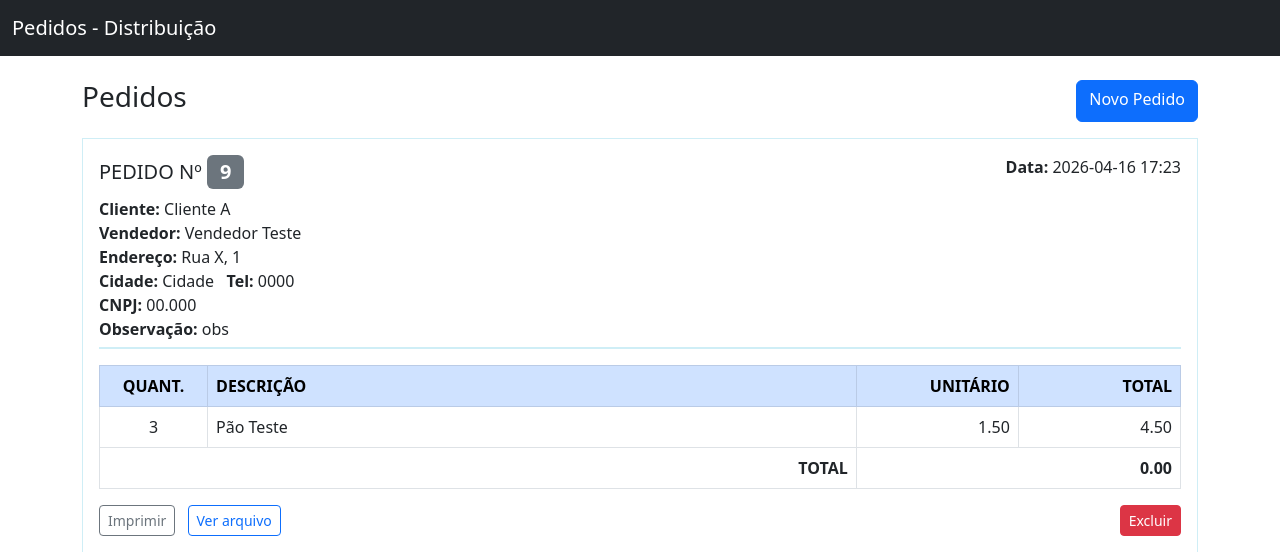
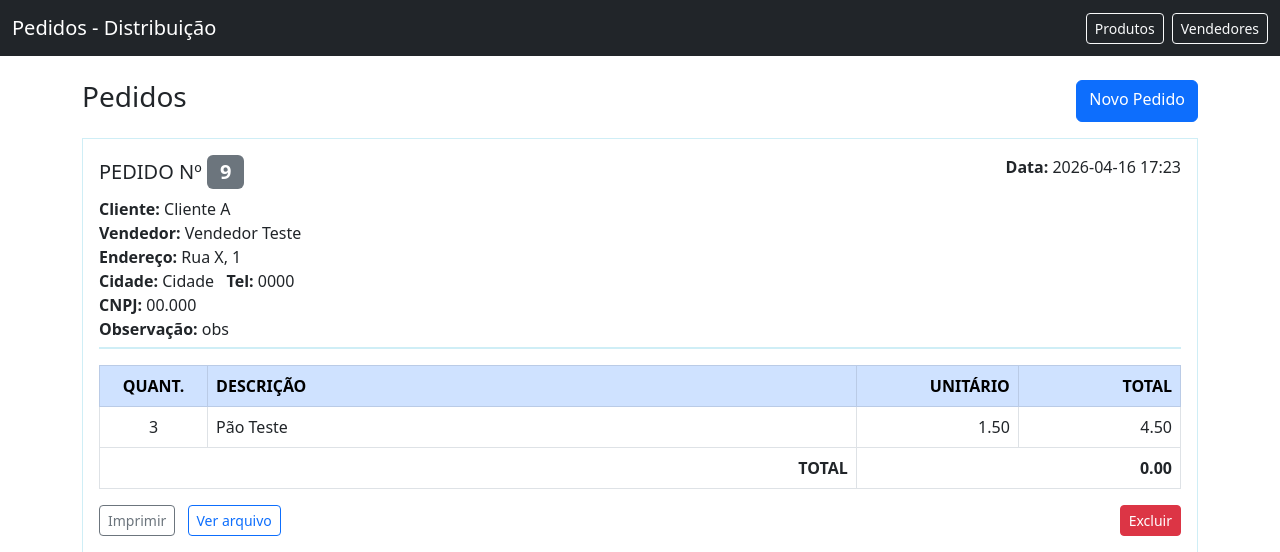
Before and after one commit to lucasghost18/mais-trigo-, a Flask app: page / in a window 1280 px wide. Shown: the top 552 px of the page. Run offline with Flask 3, Linux system fonts and the light colour scheme; data comes from the database, SQL or seed files in the repository.

Commit message:
fix: serialize products for template JSON; add navbar links to vendors/products

```diff
--- a/app/routes.py
+++ b/app/routes.py
@@ -104,7 +104,9 @@ def new_order():
     # GET: provide vendors and products for selection
     vendors = Vendor.query.order_by(Vendor.name).all()
     products = Product.query.order_by(Product.name).all()
-    return render_template('new_order.html', vendors=vendors, products=products)
+    # serialize products for JSON usage in template
+    products_data = [{'id': p.id, 'name': p.name, 'unit_price': float(p.unit_price or 0.0)} for p in products]
+    return render_template('new_order.html', vendors=vendors, products=products_data)
 
 
 @bp.route('/vendors')
--- a/app/templates/layout.html
+++ b/app/templates/layout.html
@@ -11,6 +11,10 @@
     <nav class="navbar navbar-dark bg-dark mb-4">
       <div class="container-fluid">
         <a class="navbar-brand" href="/">Pedidos - Distribuição</a>
+        <div class="d-flex">
+          <a class="btn btn-sm btn-outline-light me-2" href="/products">Produtos</a>
+          <a class="btn btn-sm btn-outline-light" href="/vendors">Vendedores</a>
+        </div>
       </div>
     </nav>
     <div class="container">
```
